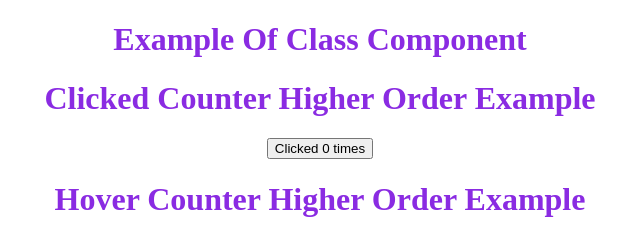
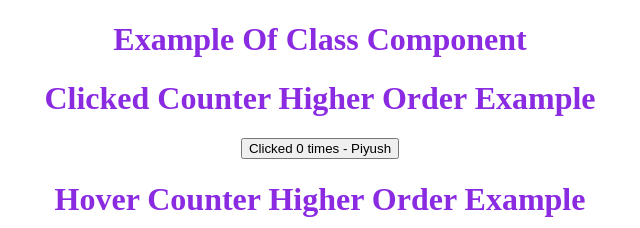
Before and after one commit to piyushkumar13/react-example, a React (Create React App) app: page / in a window 1280 px wide. Shown: the top 228 px of the page, without its empty margins (320-960 px from the left). Built offline with nearby package versions, Linux system fonts and the light colour scheme; a web font is replaced by a local one.

Commit message:
adding more examples

```diff
--- a/src/components/classComp/App.js
+++ b/src/components/classComp/App.js
@@ -285,7 +285,7 @@ class App extends Component {
         return (
             <>
                 <MyHeading/>
-                <ClickedCounter/>
+                <ClickedCounter name="Piyush"/>
                 <HoverCounter/>
             </>
         );
--- a/src/components/classComp/ClickedCounter.js
+++ b/src/components/classComp/ClickedCounter.js
@@ -19,7 +19,7 @@ class ClickedCounter extends Component{
             <>
                 <h1 className="heading"> Clicked Counter Higher Order Example</h1>
                 <div className="centerContent">
-                    <button onClick={incrementCounter}>Clicked {countVal} times</button>
+                    <button onClick={incrementCounter}>Clicked {countVal} times - {this.props.name}</button>
                 </div>
 
             </>
--- a/src/components/classComp/withCounter.js
+++ b/src/components/classComp/withCounter.js
@@ -27,7 +27,7 @@ const withCounter = (WrappedComponent) => {
 
             return (
                 <>
-                    <WrappedComponent countVal={this.state.counter} incrementCounter={this.incrementCounter}/>
+                    <WrappedComponent countVal={this.state.counter} incrementCounter={this.incrementCounter} {...this.props}/>
                 </>
             );
         }
```
